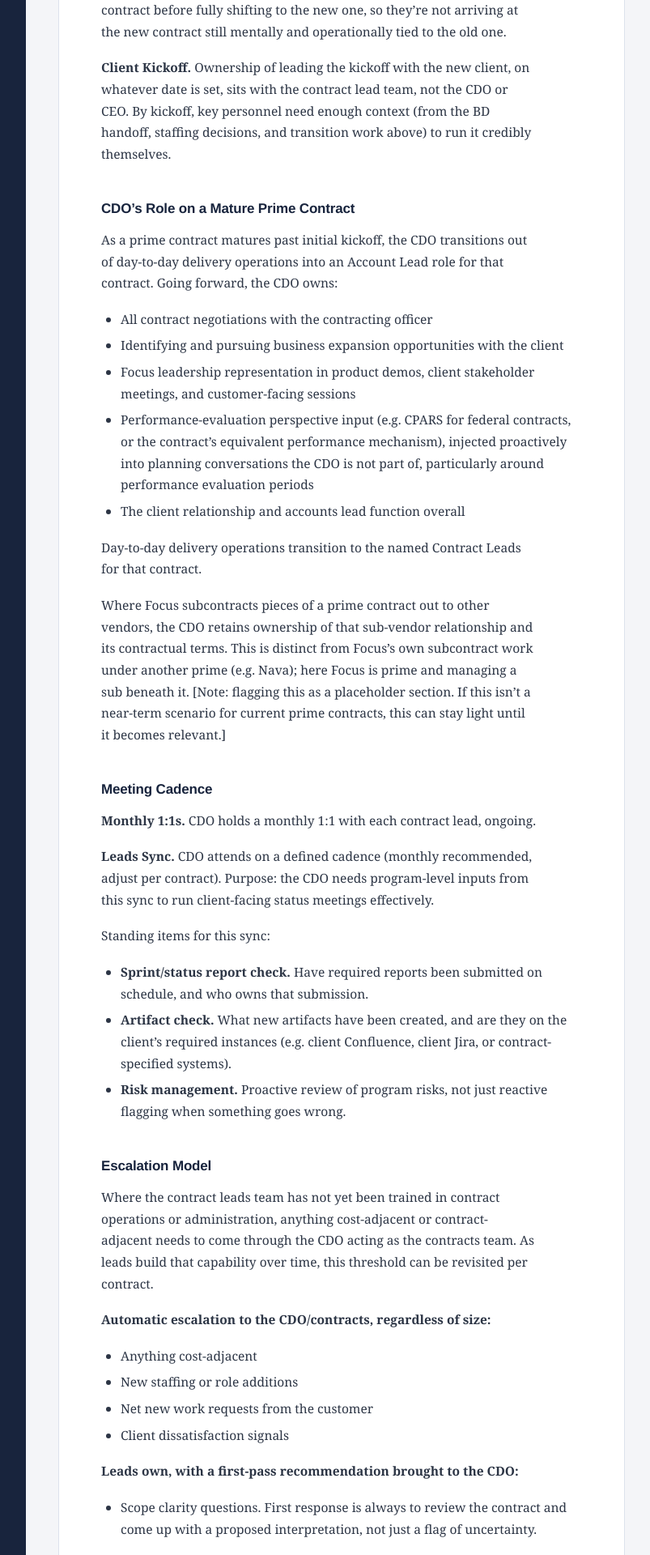
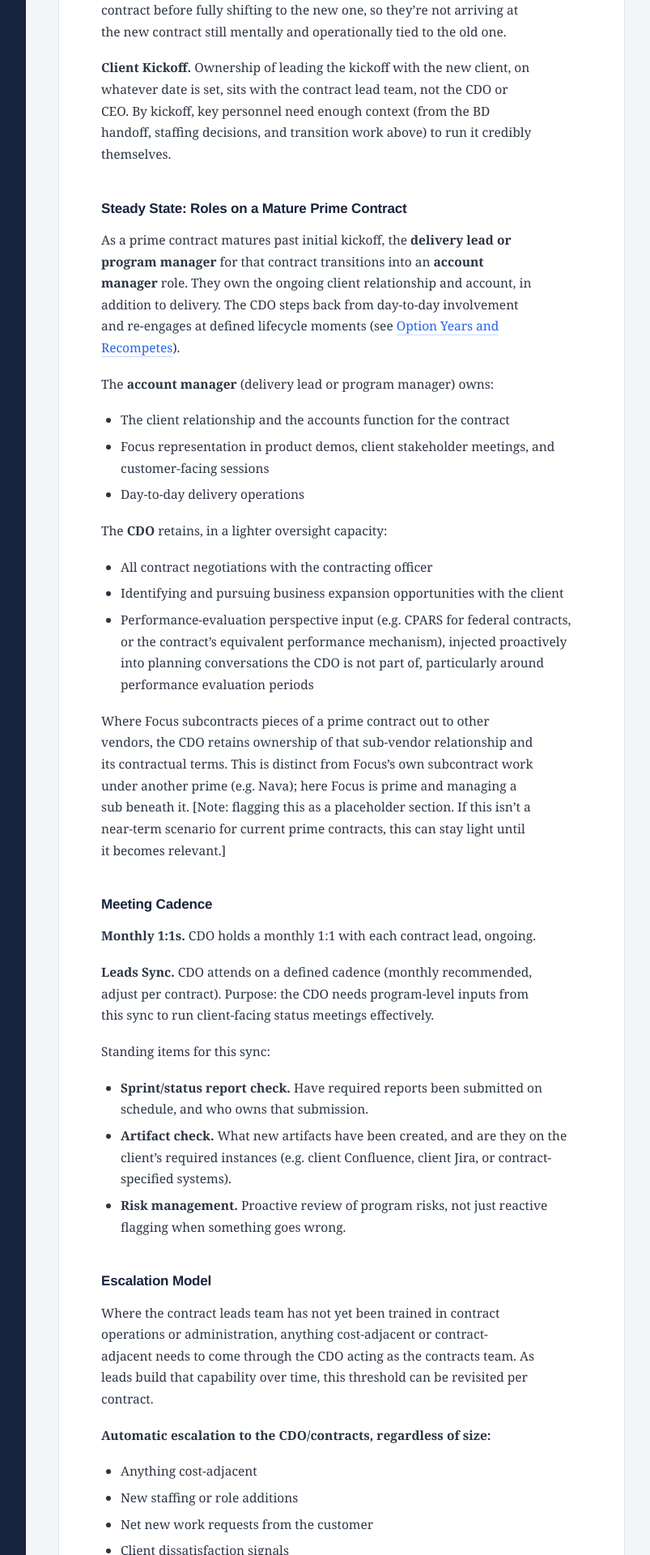
Before and after one commit to focusconsulting/focus-handbook, a Jekyll site: the page built from pages/delivery-operations/prime-contract-ops/cdo-engagement-model.md, in a window 1280 px wide. Shown: the part 2382-4302 px from the top of the page at 81% size, without its empty margins (232-1035 px from the left). Built offline with Jekyll 4.4.1, drawn with Linux system fonts in a browser that asks for light colours; our own code applies the rules of GitHub Pages for plain Markdown files; some of the changed text lies outside the part shown.

Commit message:
Correct steady-state account manager role on prime contracts
In steady state, the delivery lead or program manager transitions into the
account manager role (owning the client relationship and day-to-day
delivery), not the CDO. The CDO steps back to lighter oversight, retaining
contracting-officer negotiations, business expansion, and CPARS input, and
re-engaging at option-year/recompete triggers. Updated both the CDO
Engagement Model page and the lifecycle strawman.

Co-Authored-By: Claude Opus 4.8 <noreply@anthropic.com>

```diff
--- a/pages/delivery-operations/prime-contract-ops/cdo-engagement-model.md
+++ b/pages/delivery-operations/prime-contract-ops/cdo-engagement-model.md
@@ -47,17 +47,21 @@ This phase sits with the CDO until Focus has a dedicated program management offi
 
 **Client Kickoff.** Ownership of leading the kickoff with the new client, on whatever date is set, sits with the contract lead team, not the CDO or CEO. By kickoff, key personnel need enough context (from the BD handoff, staffing decisions, and transition work above) to run it credibly themselves.
 
-## CDO's Role on a Mature Prime Contract
+## Steady State: Roles on a Mature Prime Contract
 
-As a prime contract matures past initial kickoff, the CDO transitions out of day-to-day delivery operations into an Account Lead role for that contract. Going forward, the CDO owns:
+As a prime contract matures past initial kickoff, the **delivery lead or program manager** for that contract transitions into an **account manager** role. They own the ongoing client relationship and account, in addition to delivery. The CDO steps back from day-to-day involvement and re-engages at defined lifecycle moments (see [Option Years and Recompetes](#contract-lifecycle-triggers-option-years-and-recompetes)).
+
+The **account manager** (delivery lead or program manager) owns:
+
+- The client relationship and the accounts function for the contract
+- Focus representation in product demos, client stakeholder meetings, and customer-facing sessions
+- Day-to-day delivery operations
+
+The **CDO** retains, in a lighter oversight capacity:
 
 - All contract negotiations with the contracting officer
 - Identifying and pursuing business expansion opportunities with the client
-- Focus leadership representation in product demos, client stakeholder meetings, and customer-facing sessions
 - Performance-evaluation perspective input (e.g. CPARS for federal contracts, or the contract's equivalent performance mechanism), injected proactively into planning conversations the CDO is not part of, particularly around performance evaluation periods
-- The client relationship and accounts lead function overall
-
-Day-to-day delivery operations transition to the named Contract Leads for that contract.
 
 Where Focus subcontracts pieces of a prime contract out to other vendors, the CDO retains ownership of that sub-vendor relationship and its contractual terms. This is distinct from Focus's own subcontract work under another prime (e.g. Nava); here Focus is prime and managing a sub beneath it. [Note: flagging this as a placeholder section. If this isn't a near-term scenario for current prime contracts, this can stay light until it becomes relevant.]
 
@@ -96,7 +100,7 @@ Where the contract leads team has not yet been trained in contract operations or
 
 ## Contract Lifecycle Triggers: Option Years and Recompetes
 
-Once a contract reaches steady-state operations, the CDO's involvement is intentionally lighter (per the Account Lead role above). That changes at defined lifecycle moments, when CDO involvement should temporarily increase:
+Once a contract reaches steady-state operations, the CDO's involvement is intentionally lighter (per the steady-state roles above). That changes at defined lifecycle moments, when CDO involvement should temporarily increase:
 
 - **Option year exercise window.** A defined period before the government's (or client's) option year decision point, the CDO re-engages directly with the contracting officer to confirm intent to exercise, and internally to prep the contract leads and broader team for what continuation or change looks like.
 - **Recompete window.** A defined period before a recompete deadline, the CDO re-engages with BD to shape the recompete strategy, drawing on lessons and relationship context the contract leads have accumulated during steady-state delivery.
```
Also changed, not shown: pages/delivery-operations/prime-contract-ops/index.md (+1 -1 lines).
